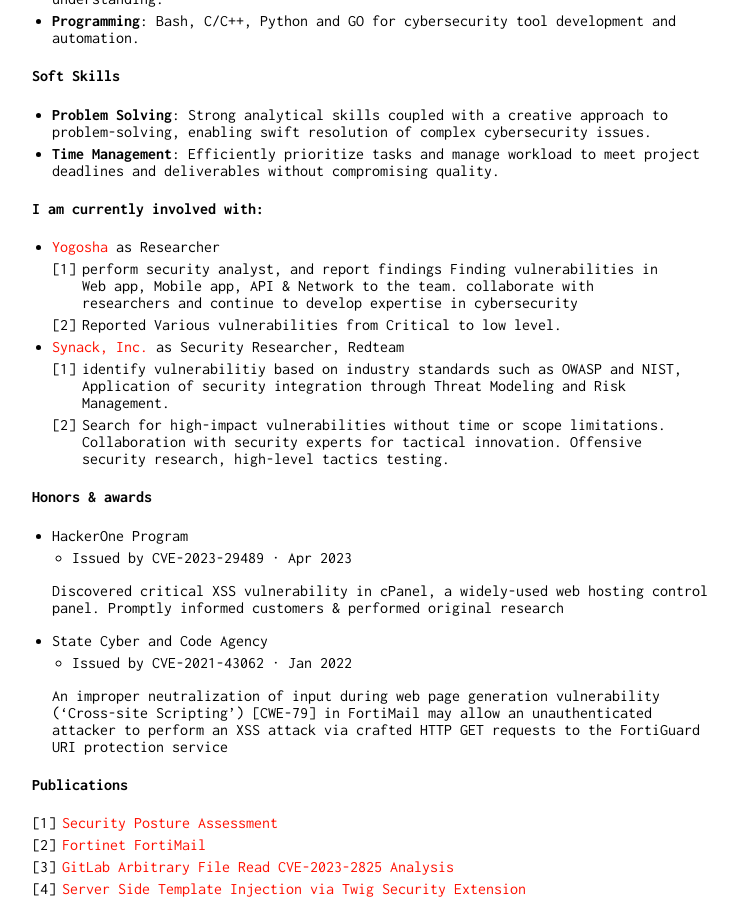
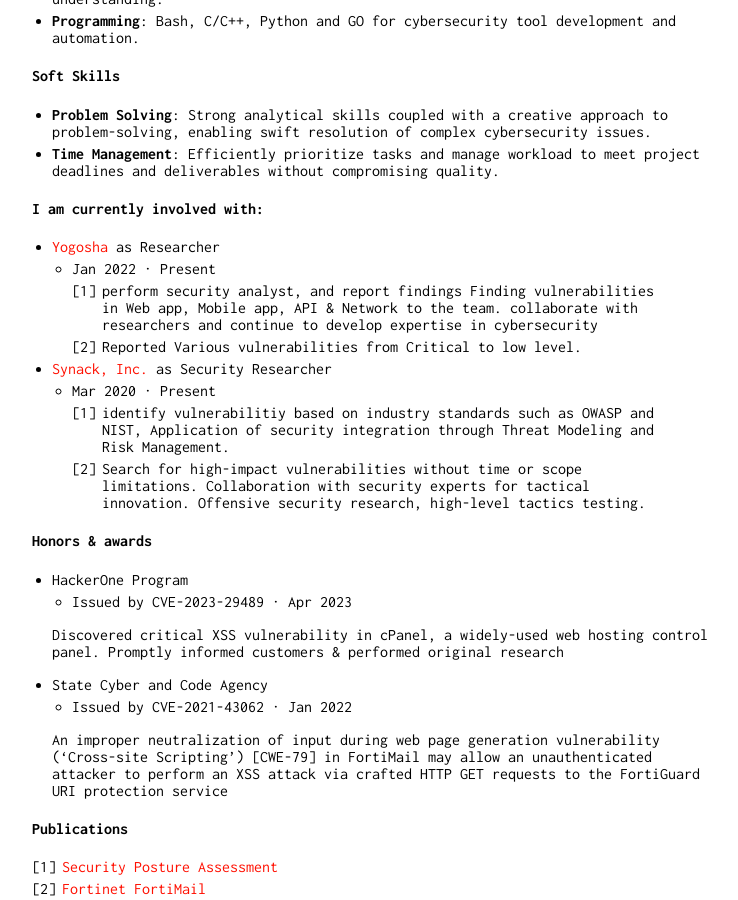
Before and after one commit to z0rs/me, a Jekyll site: the page built from index.md, in a window 1280 px wide and 900 px high, scrolled down 411 px. Shown: the whole window, without its empty margins (258-996 px from the left). Built offline with Jekyll 4.4.1, drawn with Linux system fonts in a browser that asks for light colours.

Commit message:
Update index.md

```diff
--- a/index.md
+++ b/index.md
@@ -20,9 +20,11 @@ Capture The Flag challenges and Security vulnerability Research, keeping me up-t
 
 #### I am currently involved with:
 - [Yogosha](https://www.yogosha.com/) as Researcher
+  - Jan 2022 · Present
    1. perform security analyst, and report findings Finding vulnerabilities in Web app, Mobile app, API & Network to the team. collaborate with researchers and continue to develop expertise in cybersecurity
    2. Reported Various vulnerabilities from Critical to low level.
-- [Synack, Inc.](https://www.synack.com/red-team/) as Security Researcher, Redteam
+- [Synack, Inc.](https://www.synack.com/red-team/) as Security Researcher
+  - Mar 2020 · Present
    1. identify vulnerabilitiy based on industry standards such as OWASP and NIST, Application of security integration through Threat Modeling and Risk Management.
    2. Search for high-impact vulnerabilities without time or scope limitations. Collaboration with security experts for tactical innovation. Offensive security research, high-level tactics testing.
 
```
